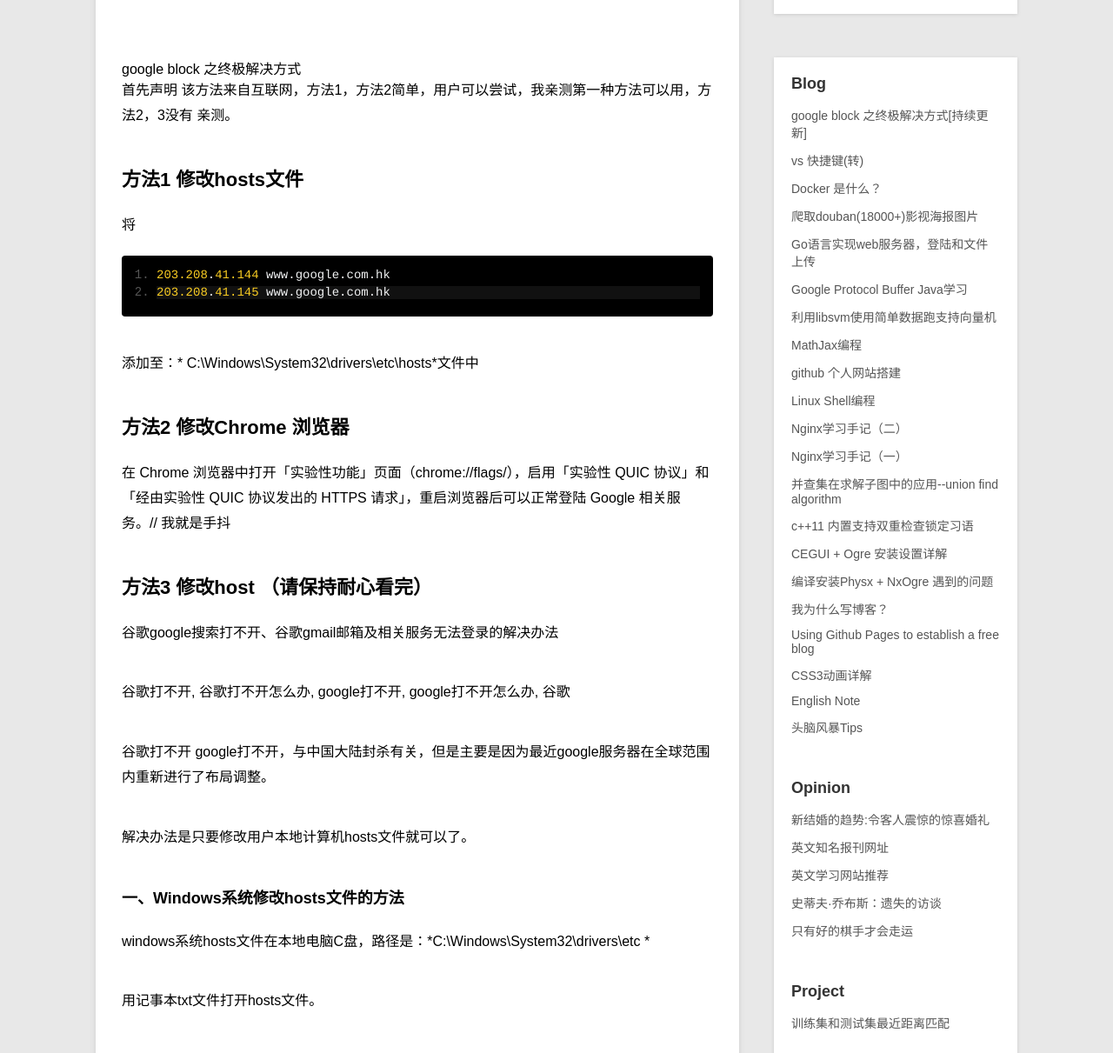
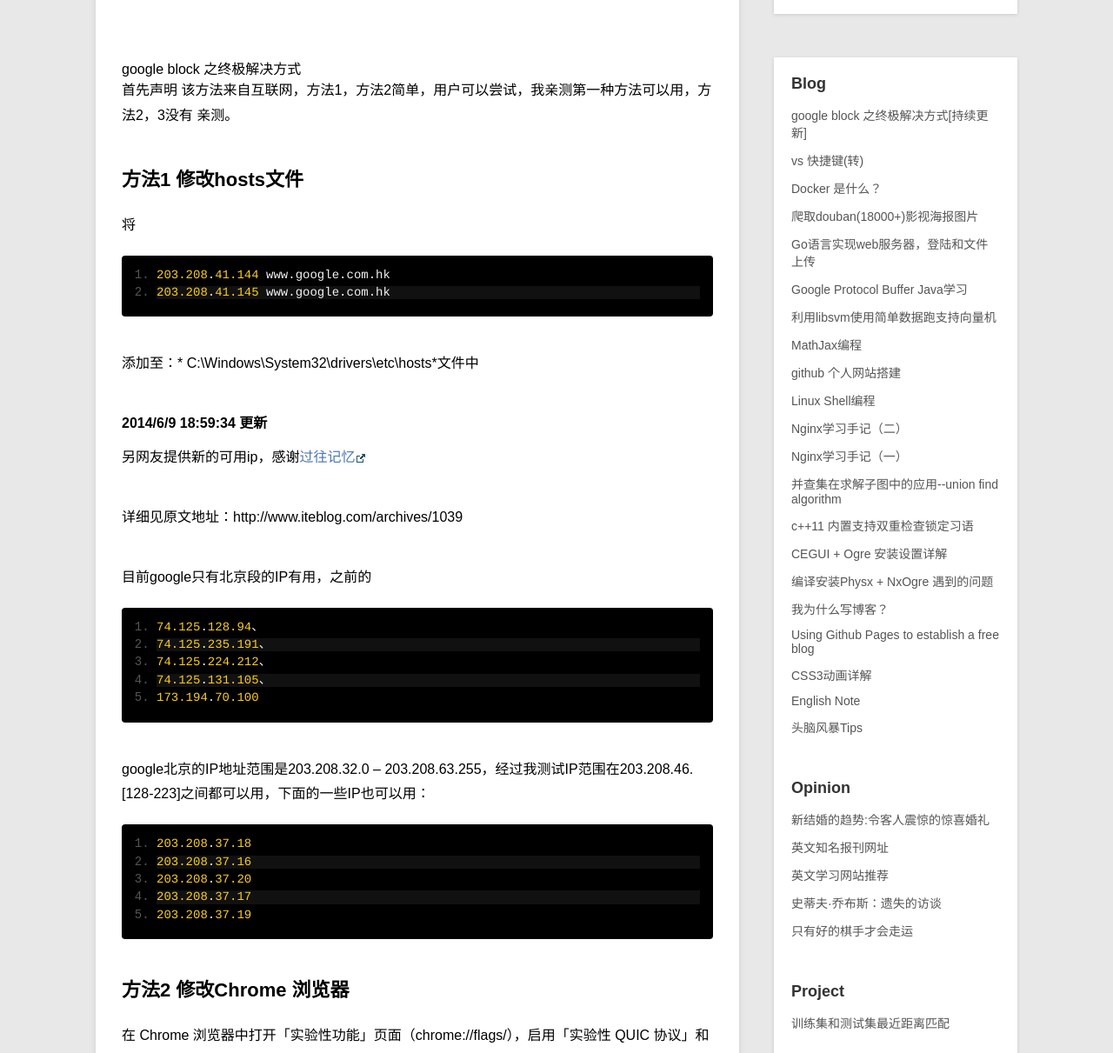
Before and after one commit to swinghu/swinghu.github.com, a Jekyll site: the page built from _posts/blog/2014-6-8-google-blocked-crack.md, in a window 1280 px wide and 1400 px high, cut to the strip 189-1400 px from the top of the window. Shown: the whole strip at 87% size. Built offline with Jekyll 4.4.1, drawn with Linux system fonts in a browser that asks for light colours; Markdown is read by kramdown in place of the engine named in the settings.

Commit message:
update the list for blocked google

```diff
--- a/_posts/blog/2014-6-8-google-blocked-crack.md
+++ b/_posts/blog/2014-6-8-google-blocked-crack.md
@@ -19,6 +19,28 @@ category: blog
 
 添加至：* C:\Windows\System32\drivers\etc\hosts*文件中
 
+
+#### 2014/6/9 18:59:34 更新 ###
+
+另网友提供新的可用ip，感谢[过往记忆](http://www.iteblog.com/archives/1039)
+
+详细见原文地址：http://www.iteblog.com/archives/1039
+
+目前google只有北京段的IP有用，之前的
+
+	74.125.128.94、
+	74.125.235.191、
+	74.125.224.212、
+	74.125.131.105、
+	173.194.70.100
+
+google北京的IP地址范围是203.208.32.0 – 203.208.63.255，经过我测试IP范围在203.208.46.[128-223]之间都可以用，下面的一些IP也可以用：
+
+	203.208.37.18
+	203.208.37.16
+	203.208.37.20
+	203.208.37.17
+	203.208.37.19
 
 
 方法2 修改Chrome 浏览器
```
